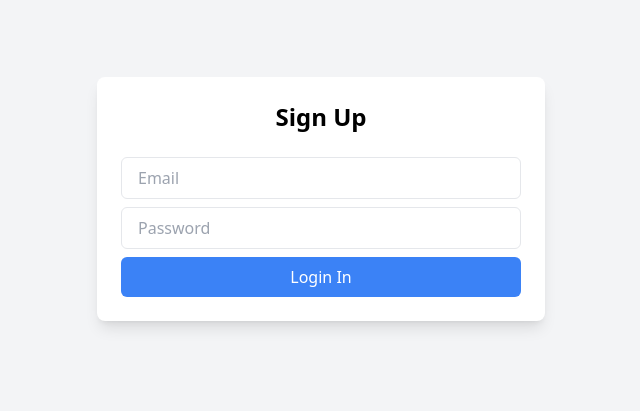
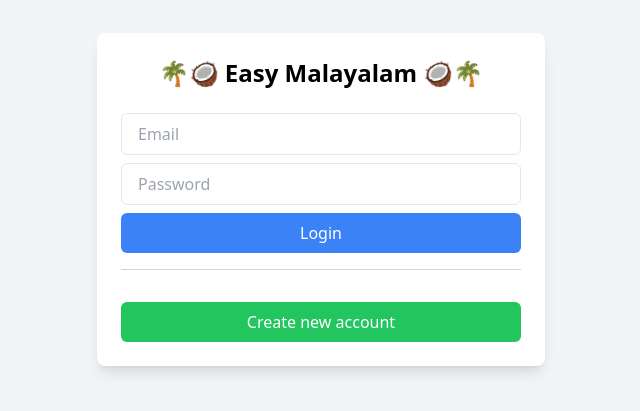
Before and after one commit to sachinkmohan/em-vocab-trainer, a React (Vite) app: page / in a window 1280 px wide. Shown: the part 201-612 px from the top of the page, without its empty margins (319-959 px from the left). Built offline with nearby package versions, Linux system fonts and the light colour scheme; no server answers.

Commit message:
add create new account button

```diff
--- a/src/components/Login.tsx
+++ b/src/components/Login.tsx
@@ -15,7 +15,9 @@ const Login = () => {
   return (
     <div className="flex items-center justify-center min-h-screen bg-gray-100">
       <div className="bg-white  p-6 rounded-lg shadow-lg w-full max-w-md">
-        <h2 className="text-2xl font-bold mb-6 text-center">Sign Up</h2>
+        <h2 className="text-2xl font-bold mb-6 text-center">
+          🌴🥥 Easy Malayalam 🥥🌴
+        </h2>
         <form onSubmit={handleSignIn}>
           <div>
             <input
@@ -41,7 +43,17 @@ const Login = () => {
             type="submit"
             className="w-full bg-blue-500 text-white py-2 rounded-md hover:bg-blue-600 transition-colors"
           >
-            Login In
+            Login
+          </button>
+
+          {/* Divider */}
+          <div className="my-4 border-t border-gray-300"></div>
+
+          <button
+            type="button"
+            className="w-full mt-4 bg-green-500 text-white py-2 rounded-md hover:bg-green-600 transition-colors"
+          >
+            Create new account
           </button>
         </form>
       </div>
```
